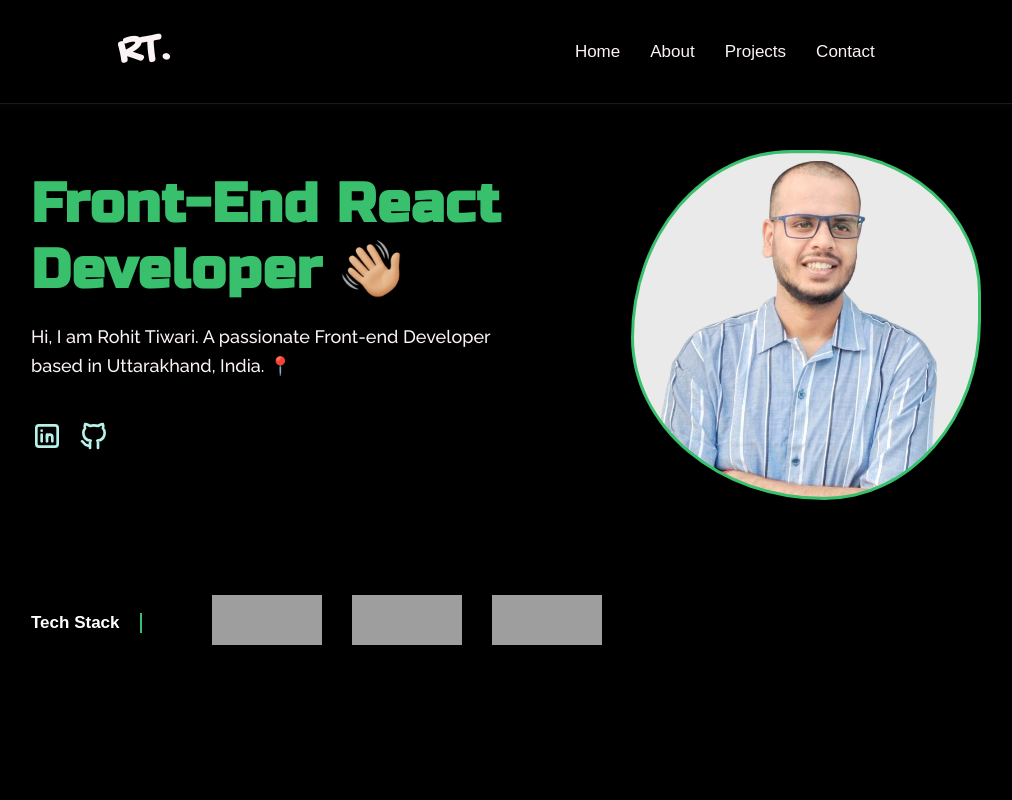
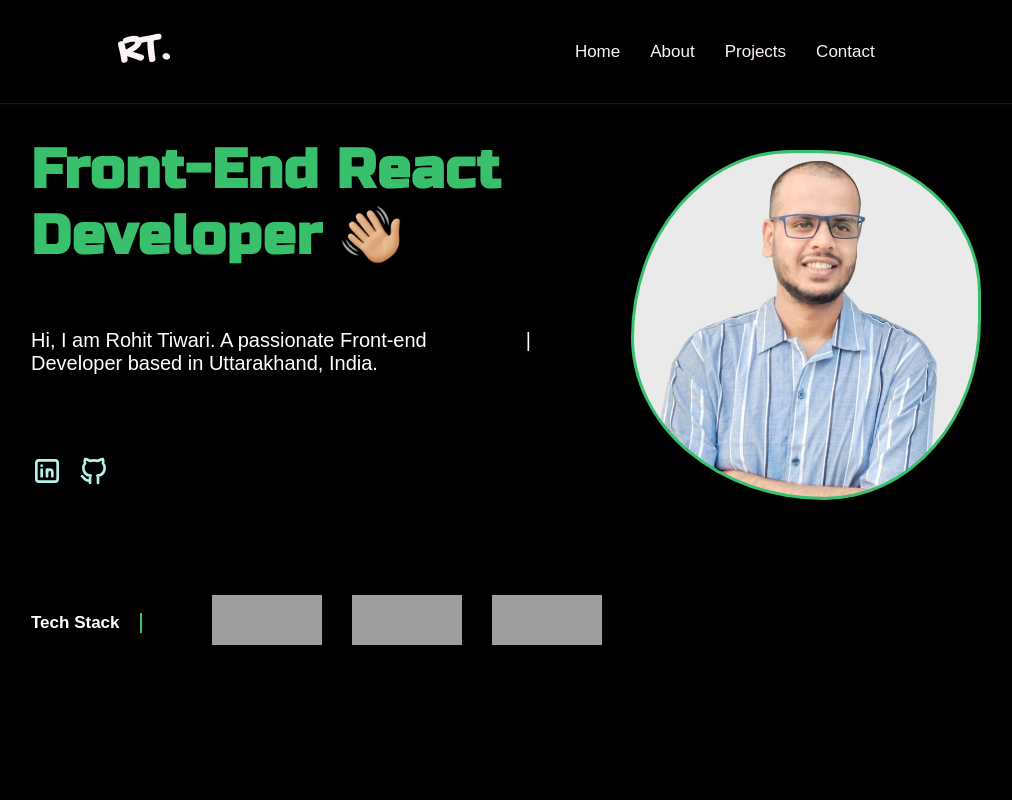
Before and after one commit to tiwaritech18/portfolio-website-me, a React (Vite) app: page / in a window 1280 px wide. Shown: the top 800 px of the page, without its empty margins (134-1146 px from the left). Built offline with nearby package versions, Linux system fonts and the light colour scheme; grey boxes are pictures that could not be loaded; a web font is replaced by a local one.

Commit message:
added text animation on herosection

```diff
--- a/package.json
+++ b/package.json
@@ -12,7 +12,8 @@
   "dependencies": {
     "@tabler/icons-react": "^2.35.0",
     "react": "^18.2.0",
-    "react-dom": "^18.2.0"
+    "react-dom": "^18.2.0",
+    "react-type-animation": "^3.1.0"
   },
   "devDependencies": {
     "@types/react": "^18.2.15",
--- a/src/components/Herosection.jsx
+++ b/src/components/Herosection.jsx
@@ -1,6 +1,8 @@
 import { IconBrandGithub, IconBrandLinkedin } from "@tabler/icons-react";
 import waveImg from "../assets/waving.png";
 import "./Herosection.css"
+import { TypeAnimation } from 'react-type-animation';
+
 function HeroSection(){
 
   const skillsIcons = [
@@ -18,6 +20,7 @@ function HeroSection(){
     },
   ]
   return (
+
     <section id="home" className="hero">
       <div className="container">
         <div className="content">
@@ -25,8 +28,26 @@ function HeroSection(){
             <div className="hero-text">
               <h1>Front-End React Developer</h1>
               <img src={waveImg} alt="waving_hand" />
-              <p>Hi, I am Rohit Tiwari. A passionate Front-end Developer based in Uttarakhand, India. 📍</p>
-              <span>
+
+              <TypeAnimation
+                  sequence={[
+                    'Hi, I am Rohit Tiwari.',
+                    500,
+                    'Hi, I am Rohit Tiwari. A passionate Front-end Developer', //  Continuing previous Text
+                    500,
+                    'Hi, I am Rohit Tiwari. A passionate Front-end Developer based in Uttarakhand, India.',
+                    500,
+                    'Hi, I am Rohit Tiwari. A passionate Front-end Developer',
+                    500,
+                    'Hi, I am Rohit Tiwari',
+                    500,
+                    '',
+                    500,
+                  ]}
+                  style={{ fontSize: '2em' , color: 'white' }}
+                  repeat={Infinity}
+              />
+            <span>
                 <a
                   aria-label="linkedin" rel="noreferrer"
                   target="_blank"
```
Also changed, not shown: 2 other files (tests, documents, lock files or other folders).
